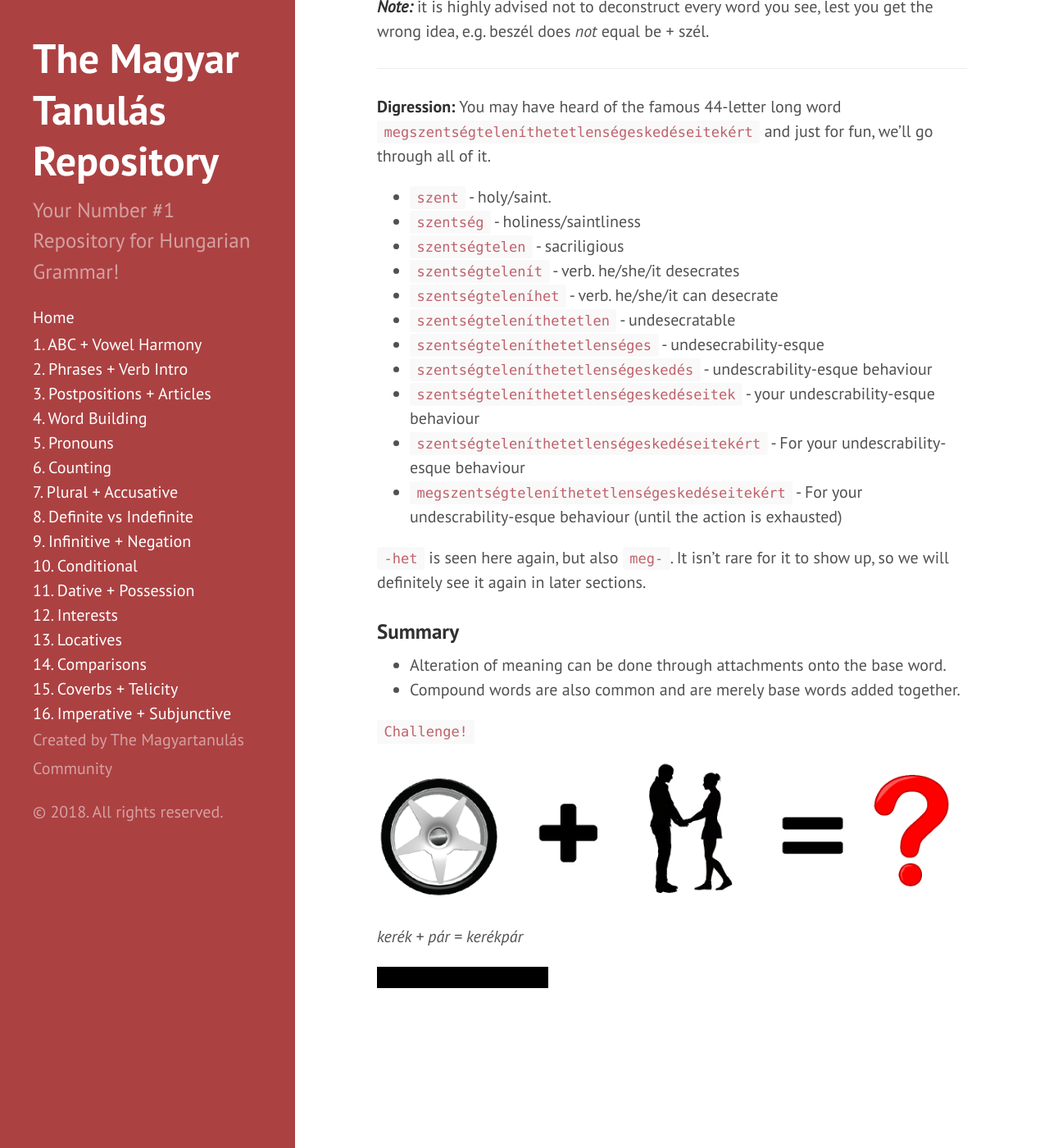
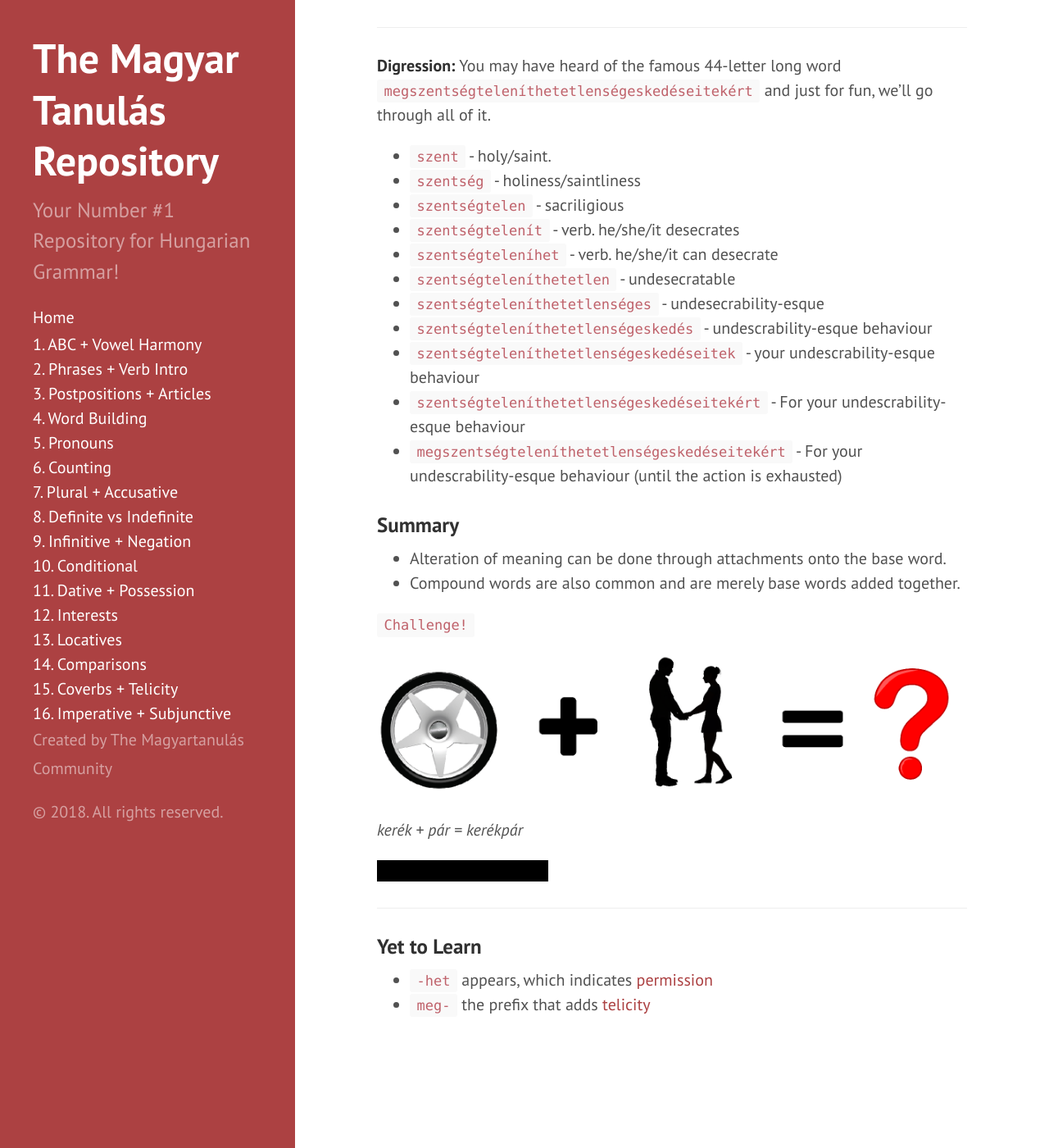
Before and after one commit to Magyartanulas/magyartanulas.github.io, a Jekyll site: the page built from word_building.md, in a window 1280 px wide and 1400 px high, scrolled down 1311 px. Shown: the whole window at 82% size. Built offline with Jekyll 4.4.1, drawn with Linux system fonts in a browser that asks for light colours; Markdown is read by kramdown in place of the engine named in the settings; some of the changed text lies outside the part shown.

Commit message:
Update word_building.md

```diff
--- a/word_building.md
+++ b/word_building.md
@@ -15,8 +15,6 @@ Remember, even if you can see smaller words/root words within the word, the mean
 | Boldog (happy)               | Boldogtalan (unhappy)  | Boldogság (happiness)  | Boldogtalanság (unhappiness)           |
 | Tehet (he/she/it can do/put) | Tehetetlen (powerless) | Tehetség (talent)      | Tehetetlenség (powerlessness, inertia) |
 | Zöngés (voiced)              | Zöngétlen (voiceless)  | Zöngésség (voicedness) | Zöngétlenség (voicelessness)           |
-
-`Tehet` is actually `tesz` + `-het`, this is explained in [this section here](https://magyartanulas.github.io/conditional_mood/)
 
 This is scary and there are many more attachments, but as we move on to more sections, all the pieces will slide into place.
 
@@ -51,8 +49,6 @@ Compound words are also common and work just like you think they would: take a b
 * `szentségteleníthetetlenségeskedéseitekért` - For your undescrability-esque behaviour
 * `megszentségteleníthetetlenségeskedéseitekért` - For your undescrability-esque behaviour (until the action is exhausted)
 
-`-het` is seen here again, but also `meg-`. It isn't rare for it to show up, so we will definitely see it again in later sections.
-
 ### Summary
 
 * Alteration of meaning can be done through attachments onto the base word.
@@ -66,3 +62,10 @@ Compound words are also common and work just like you think they would: take a b
 *kerék + pár = kerékpár*
 
 <span class="spoiler">wheel + couple = bicycle</span>
+
+---
+
+### Yet to Learn
+
+* `-het` appears, which indicates [permission](https://magyartanulas.github.io/conditional_mood/)
+* `meg-` the prefix that adds [telicity](https://magyartanulas.github.io/coverbs_telicity/)
```
